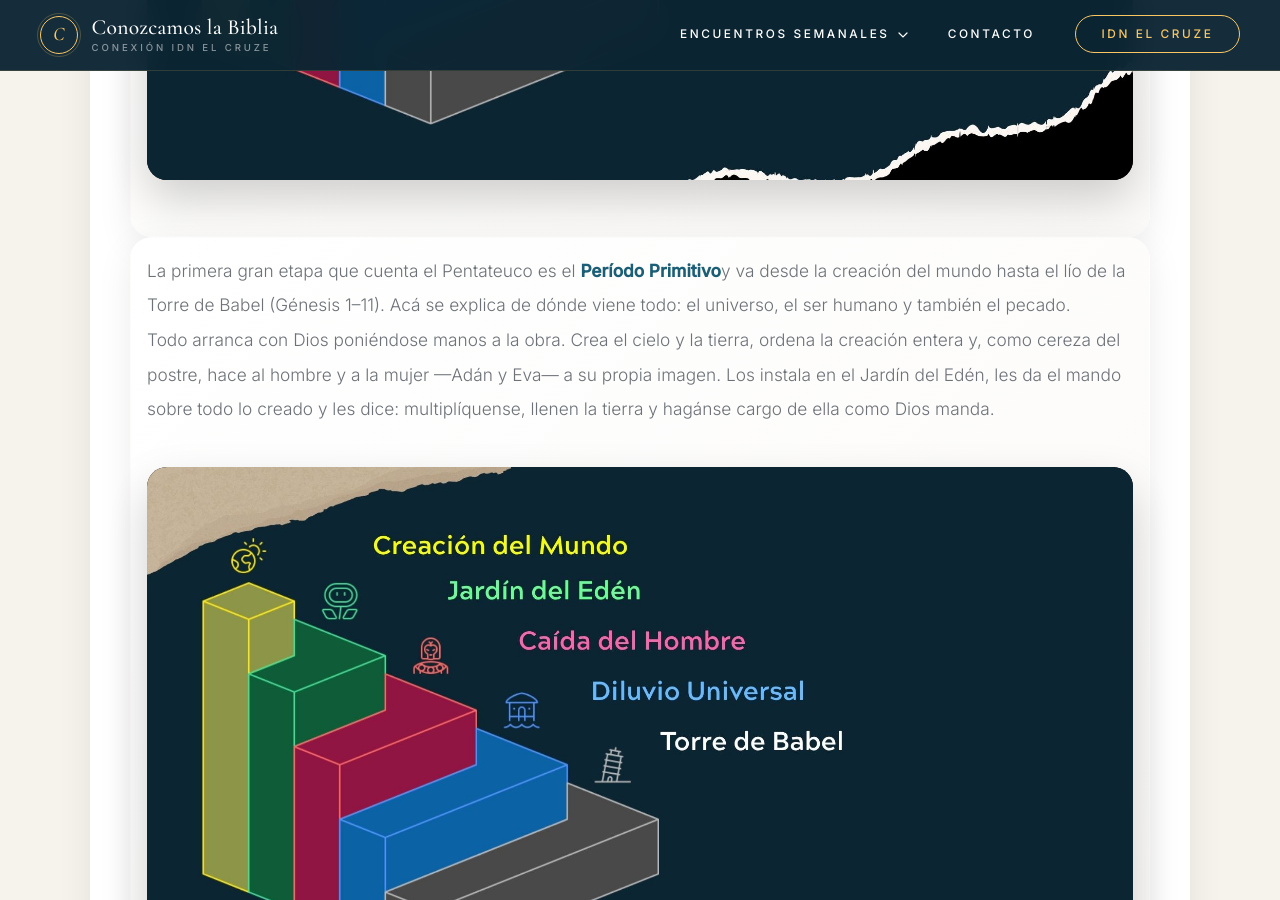
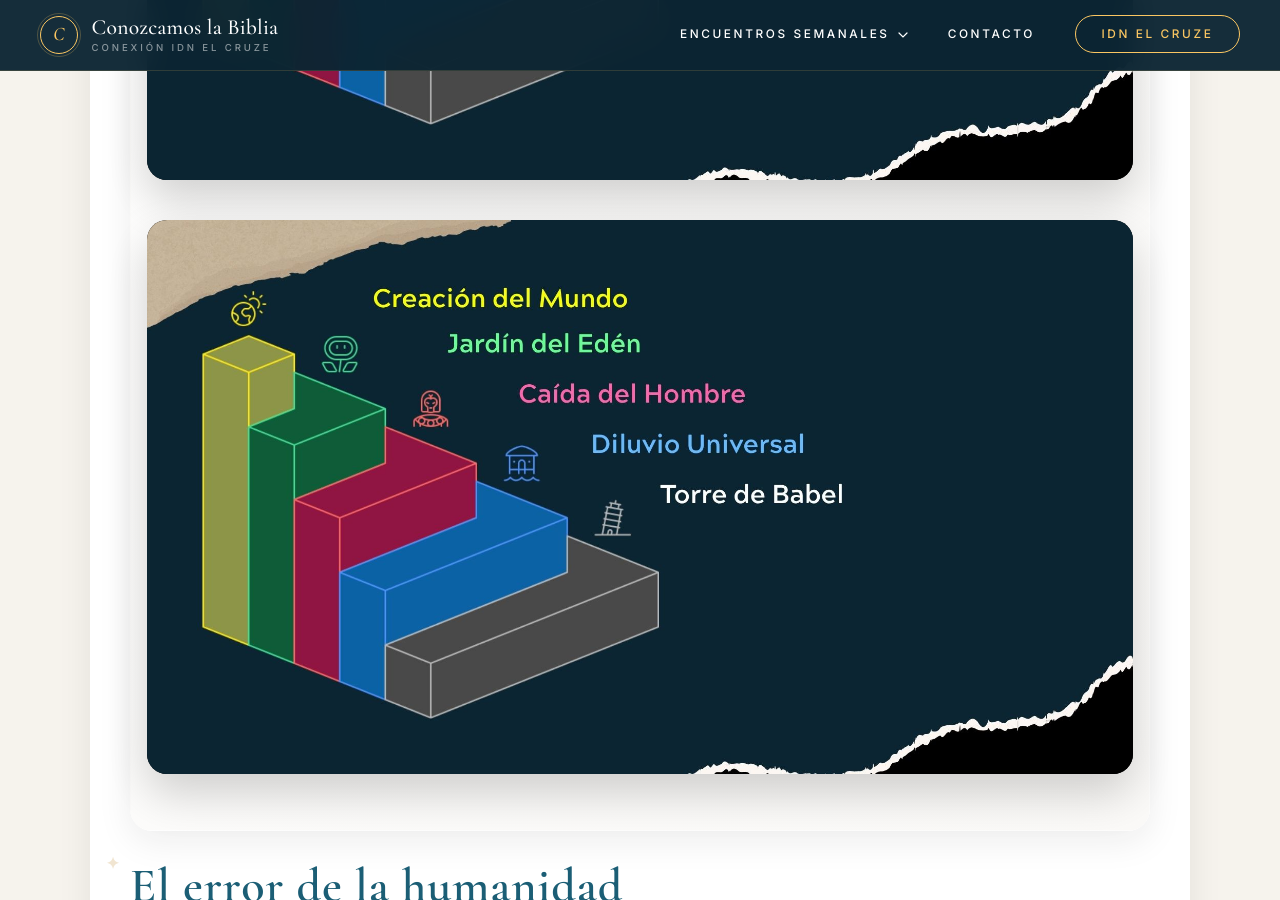
Before and after one commit to iporoma/conozcamoslabiblia, a Jekyll site: the page built from test1.html, in a window 1280 px wide and 900 px high, scrolled down 1626 px. Built offline with Jekyll 4.4.1, drawn with Linux system fonts in a browser that asks for light colours.

Commit message:
Remove duplicate content in test1.html
Removed redundant introductory content about the creation and the Primitive Period.

```diff
--- a/test1.html
+++ b/test1.html
@@ -27,15 +27,10 @@ css: encuentros
       <div class="video-container">
           <img src="https://iporoma.github.io/conozcamoslabiblia/images/2.jpg" alt="Etapas del periodo">
       </div>
-    </div>
-    <div class="intro-box">
-      <p>La primera gran etapa que cuenta el Pentateuco es el <strong>Período Primitivo</strong>y va desde la creación del mundo hasta el lío de la Torre de Babel (Génesis 1–11). Acá se explica de dónde viene todo: el universo, el ser humano y también el pecado.</p>
-      <p>Todo arranca con Dios poniéndose manos a la obra. Crea el cielo y la tierra, ordena la creación entera y, como cereza del postre, hace al hombre y a la mujer —Adán y Eva— a su propia imagen. Los instala en el Jardín del Edén, les da el mando sobre todo lo creado y les dice: multiplíquense, llenen la tierra y hagánse cargo de ella como Dios manda.</p>
       <div class="video-container">
           <img src="https://iporoma.github.io/conozcamoslabiblia/images/2.jpg" alt="Etapas del periodo">
       </div>
     </div>
-
     <h2>El error de la humanidad</h2>
     <div class="intro-box">
       <p>El segundo tema fuerte es cómo reacciona el ser humano frente a Dios. Y la verdad es que no reacciona nada bien.</p>
```
